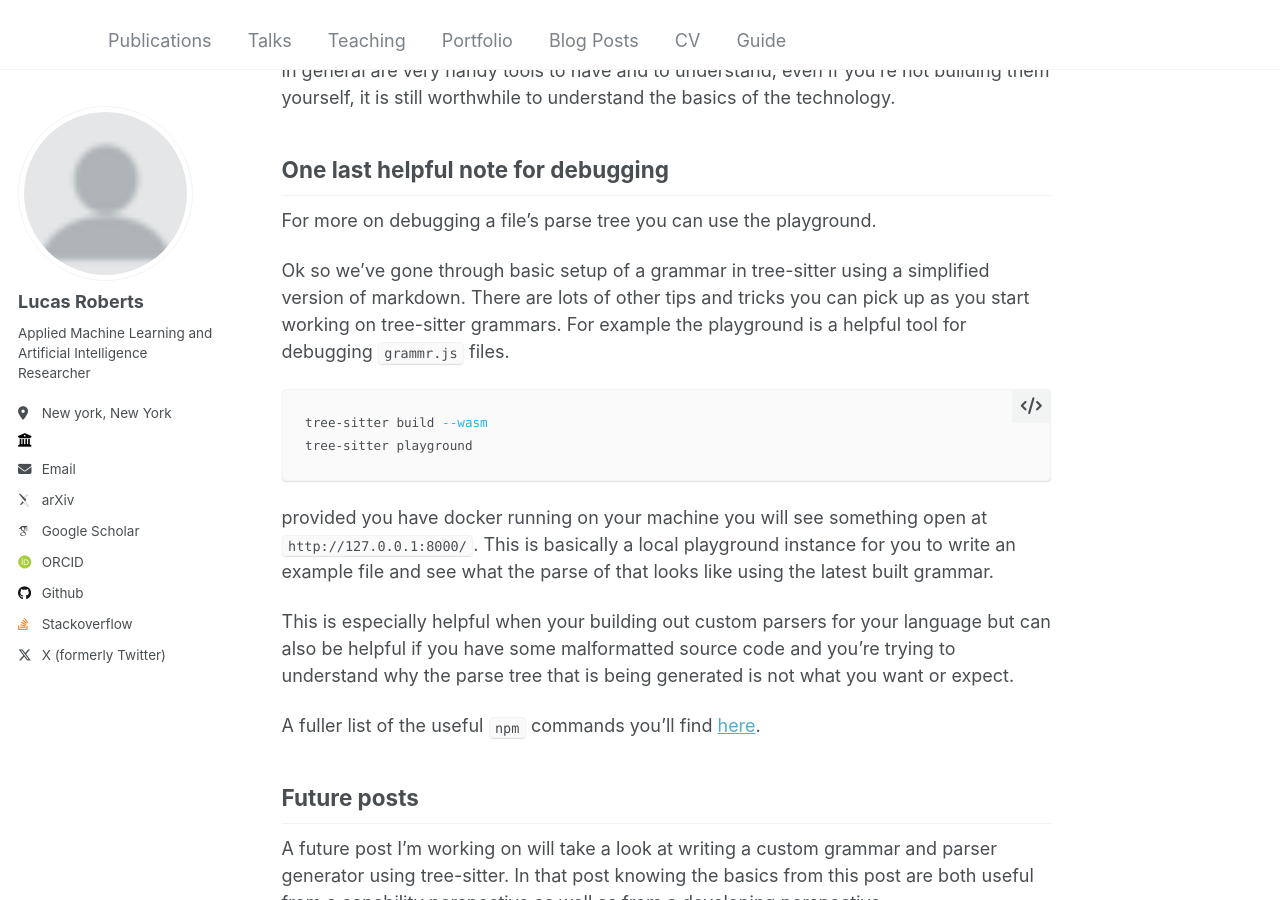
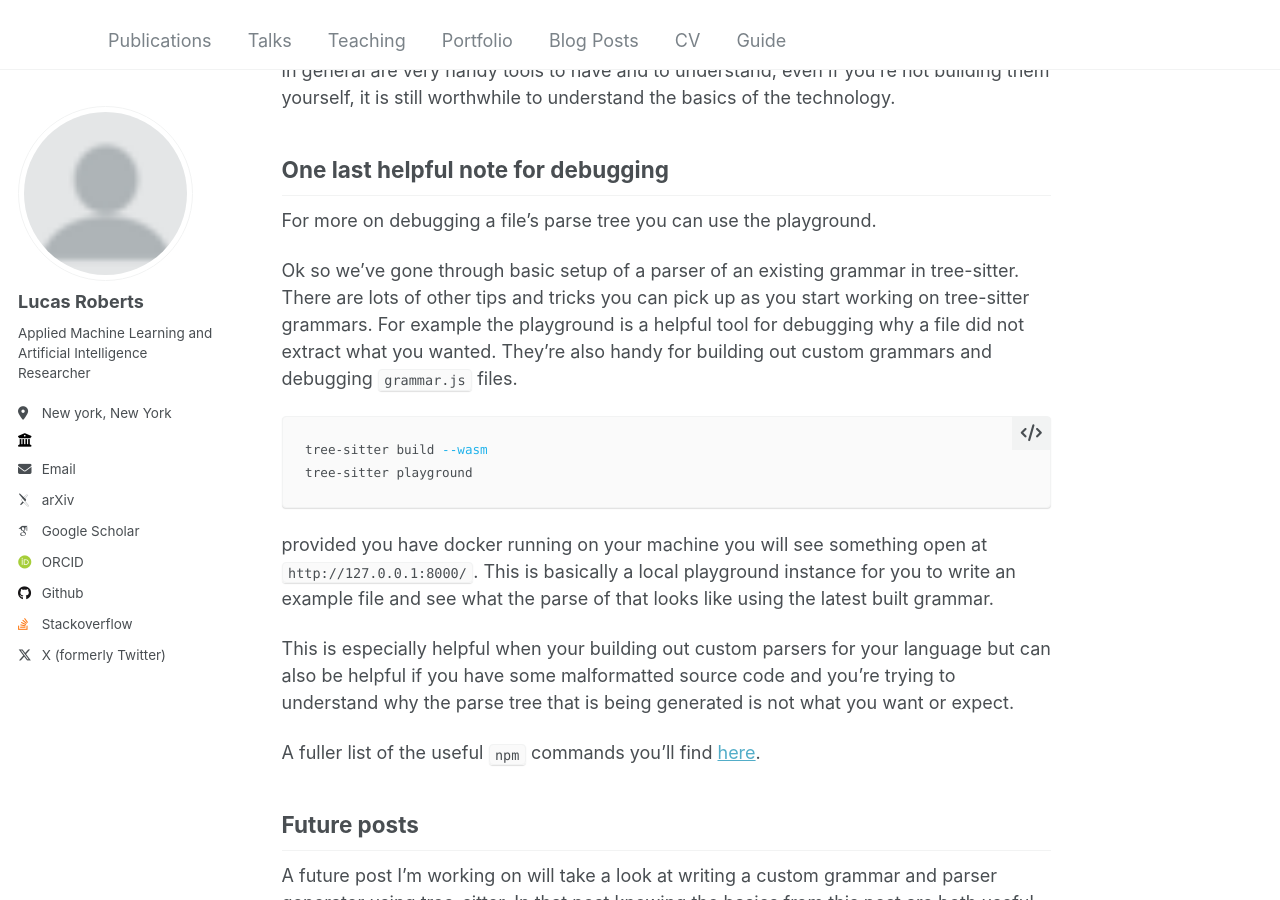
Before and after one commit to rlucas7/rlucas7.github.io, a Jekyll site: the page built from _posts/2025-10-30-tree-sitter-module-graph-blog.md, in a window 1280 px wide and 900 px high, scrolled down 8145 px. Built offline with Jekyll 4.4.1, drawn with Linux system fonts in a browser that asks for light colours; some web fonts are replaced.

Commit message:
tiny clean up

````diff
--- a/_posts/2025-10-30-tree-sitter-module-graph-blog.md
+++ b/_posts/2025-10-30-tree-sitter-module-graph-blog.md
@@ -317,9 +317,10 @@ even if you're not building them yourself, it is still worthwhile to understand
 
 For more on debugging a file's parse tree you can use the playground.
 
-Ok so we've gone through basic setup of a grammar in tree-sitter using a simplified version of markdown.
+Ok so we've gone through basic setup of a parser of an existing grammar in tree-sitter.
 There are lots of other tips and tricks you can pick up as you start working on tree-sitter grammars.
-For example the playground is a helpful tool for debugging `grammr.js` files.
+For example the playground is a helpful tool for debugging why a file did not extract what you wanted.
+They're also handy for building out custom grammars and debugging `grammar.js` files.
 
 ```sh
 tree-sitter build --wasm
````
